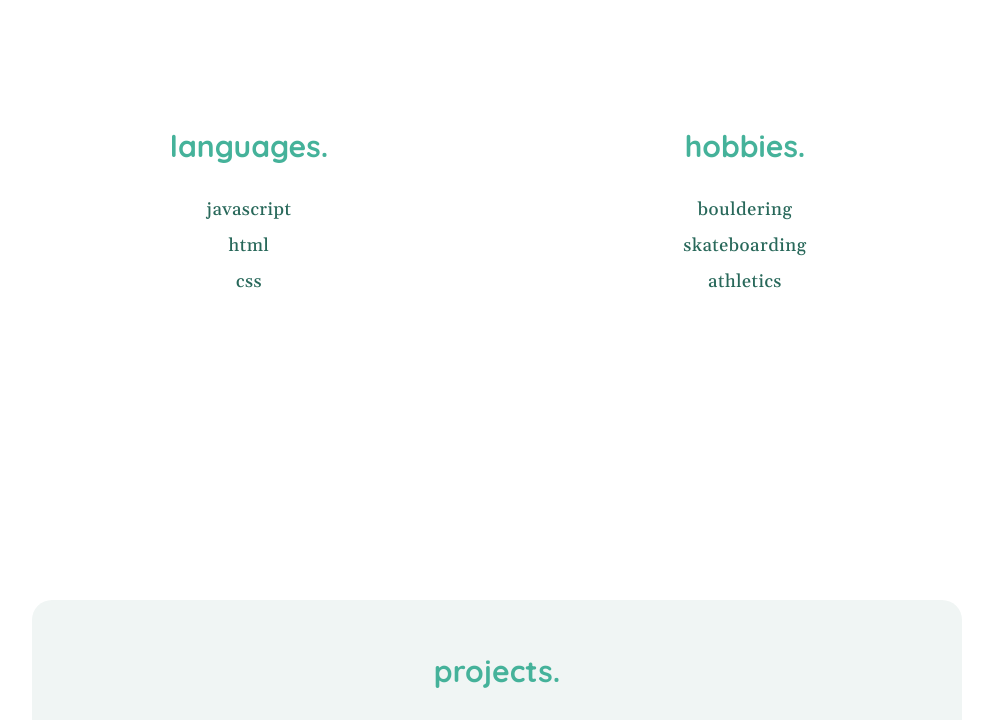
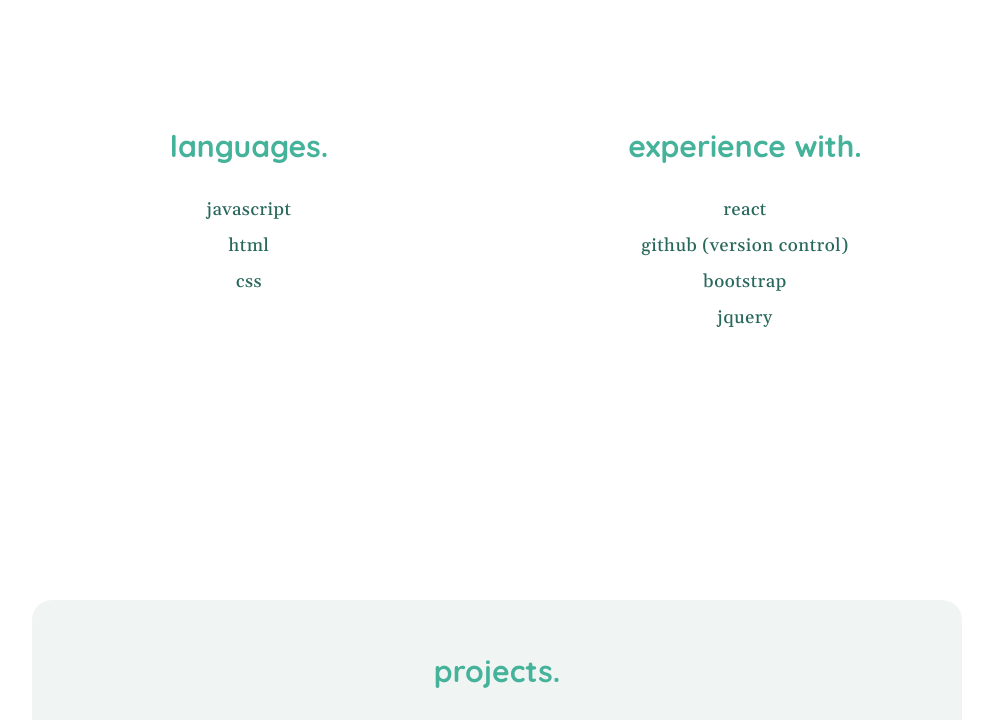
Before and after one commit to OllieClark33/OllieClark33.github.io, a plain HTML site: page index.html in a window 1280 px wide. Shown: the part 1200-1920 px from the top of the page, without its empty margins (143-1136 px from the left). Drawn offline with nearby package versions, Linux system fonts and the light colour scheme.

Commit message:
Update index.html

```diff
--- a/index.html
+++ b/index.html
@@ -54,10 +54,11 @@
             </p>
           </div>
           <div id="hobbies">
-            <h2>hobbies.</h2>
-            <p>bouldering <br>
-              skateboarding <br>
-              athletics
+            <h2>experience with.</h2>
+            <p>react <br>
+              github (version control) <br>
+              bootstrap <br>
+              jquery
             </p>
           </div>
         </section>
```
